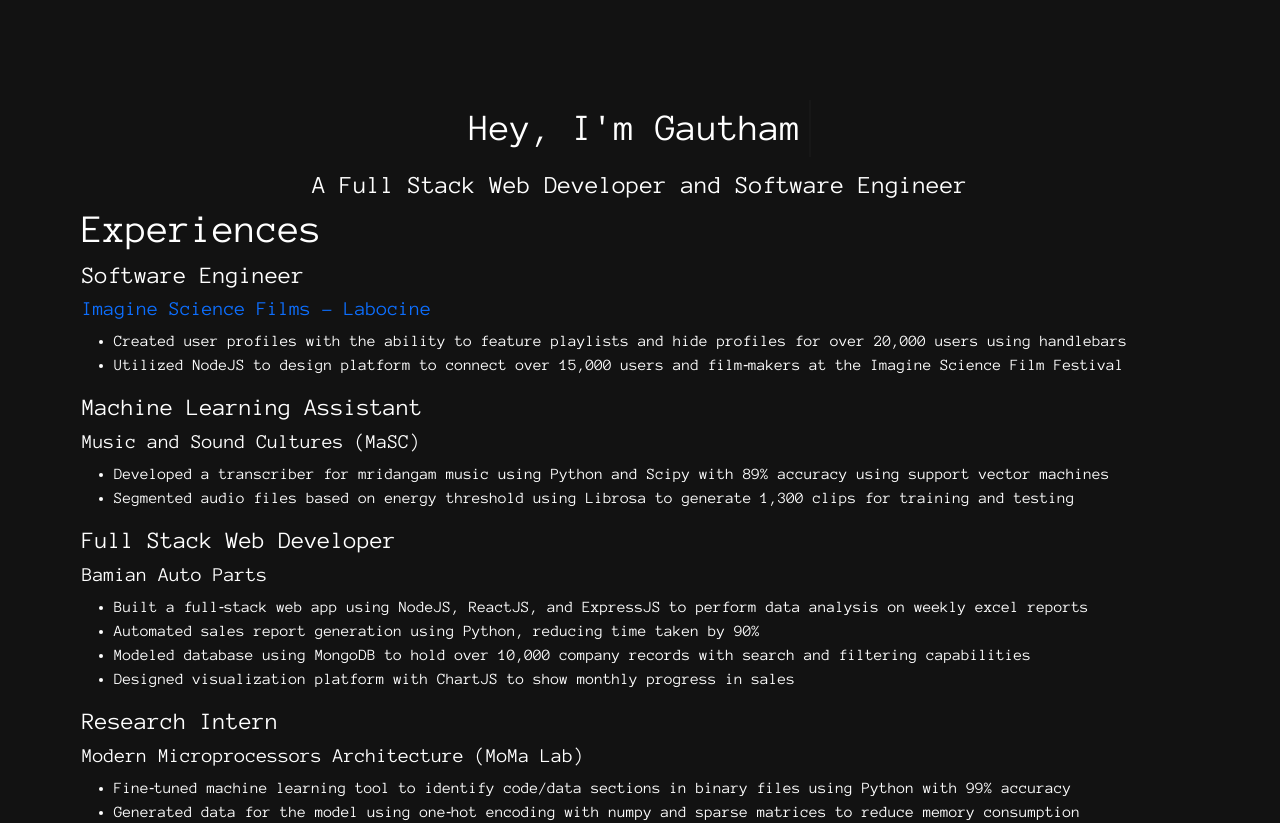
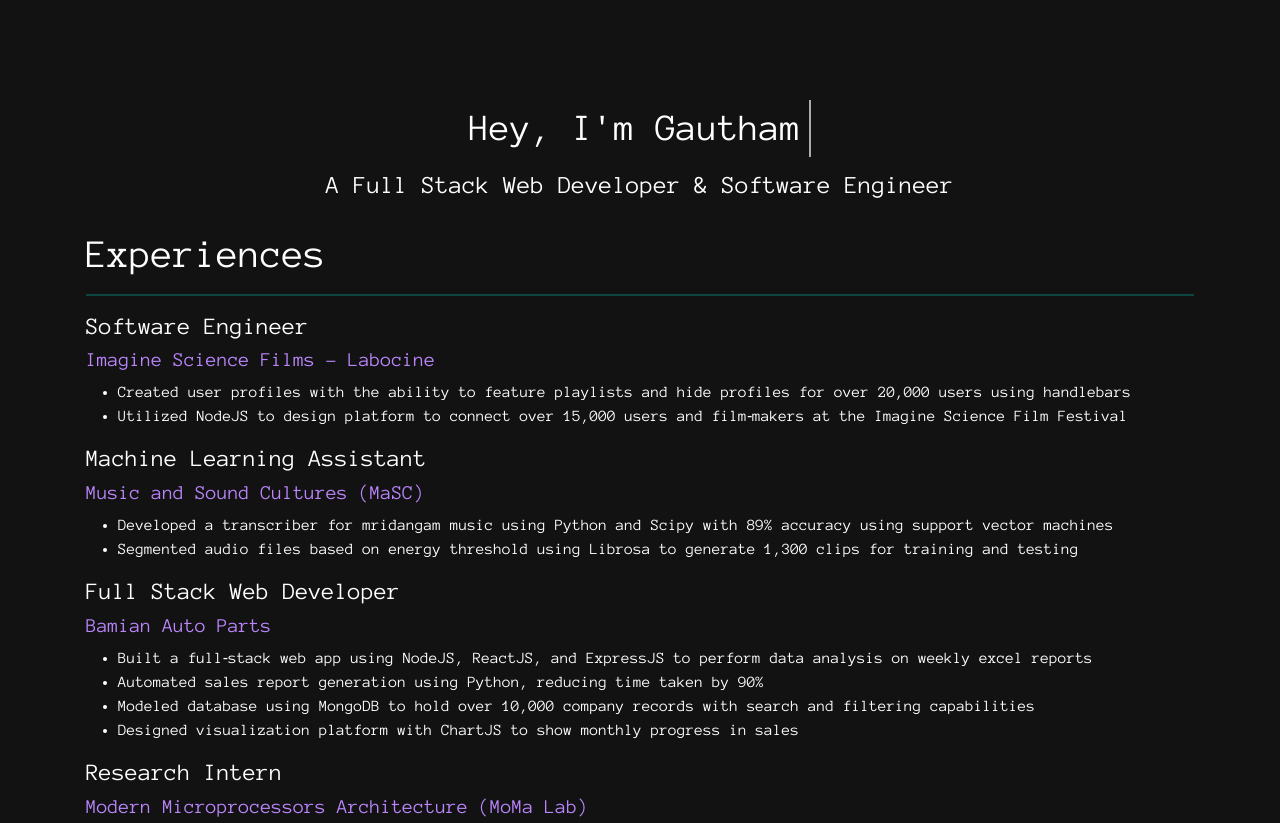
Before and after one commit to gauthamdk/portfolio, a React (Create React App) app: page / in a window 1280 px wide. Shown: the top 823 px of the page. Built offline with nearby package versions, Linux system fonts and the light colour scheme.

Commit message:
feat: hrs added

```diff
--- a/src/components/Experiences.js
+++ b/src/components/Experiences.js
@@ -1,5 +1,7 @@
 import React from "react";
 import { Container, Col, Row } from "react-bootstrap";
+
+import "../styles/body.scss";
 
 const Experiences = ({ exps }) => {
   const experiences = exps.map((exp) => {
@@ -11,7 +13,7 @@
           target="_blank"
           rel="noreferrer"
         >
-          <h5>{exp.company}</h5>
+          <h5 className="subtitle">{exp.company}</h5>
         </a>
         <ul>
           {exp.achievements.map((a) => (
@@ -23,8 +25,9 @@
   });
 
   return (
-    <Container>
+    <Container className="px-3 pb-4">
       <h1>Experiences</h1>
+      <hr size="4" />
       <Row>{experiences}</Row>
     </Container>
   );
--- a/src/components/Intro.js
+++ b/src/components/Intro.js
@@ -5,8 +5,8 @@
   return (
     <div className="main-container">
       <div className="typewriter-text">Hey, I'm Gautham</div>
-      <div className="intro-summary">
-        A Full Stack Web Developer and Software Engineer
+      <div className="intro-summary px-3">
+        A Full Stack Web Developer & Software Engineer
       </div>
     </div>
   );
--- a/src/components/Projects.js
+++ b/src/components/Projects.js
@@ -31,6 +31,7 @@
   return (
     <Container>
       <h1>Projects</h1>
+      <hr size="4" />
       <Row>{projects}</Row>
     </Container>
   );
--- /dev/null
+++ b/src/styles/body.scss
@@ -0,0 +1,9 @@
+.subtitle {
+  color: #bb86fc;
+}
+
+hr {
+  color: #03dac5;
+  border: none;
+  background-color: #03dac5;
+}
--- a/src/styles/intro.scss
+++ b/src/styles/intro.scss
@@ -37,6 +37,7 @@
   font-size: 25px;
   margin-top: 10px;
   text-align: center;
+  margin-bottom: 25px;
 }
 
 @keyframes typewriter {
```
